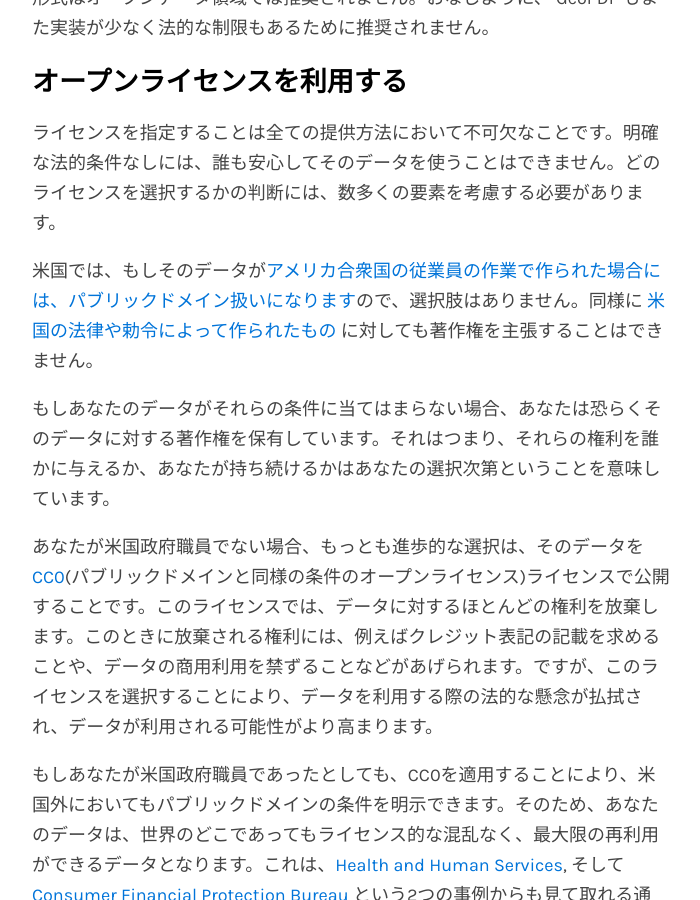
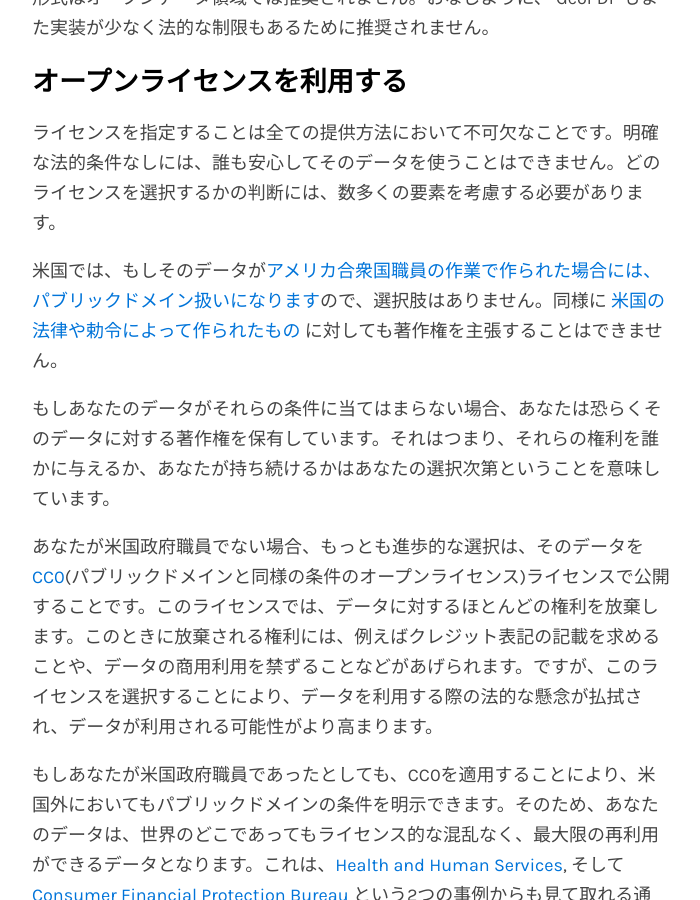
Before and after one commit to tmcw/simpleopendata, a Jekyll site: the page built from index.ja.md, in a window 1280 px wide and 900 px high, scrolled down 2382 px. Shown: the whole window, without its empty margins (288-988 px from the left). Built offline with Jekyll 4.4.1, drawn with Linux system fonts in a browser that asks for light colours; Markdown is read by kramdown in place of the engine named in the settings; comment, search, counter and statistics services are not loaded.

Commit message:
minor change

```diff
--- a/index.ja.md
+++ b/index.ja.md
@@ -52,7 +52,7 @@ language: ja
 
 ライセンスを指定することは全ての提供方法において不可欠なことです。明確な法的条件なしには、誰も安心してそのデータを使うことはできません。どのライセンスを選択するかの判断には、数多くの要素を考慮する必要があります。
 
-米国では、もしそのデータが[アメリカ合衆国の従業員の作業で作られた場合には、パブリックドメイン扱いになります](http://en.wikipedia.org/wiki/Work_of_the_United_States_Government)ので、選択肢はありません。同様に [米国の法律や勅令によって作られたもの](http://en.wikipedia.org/wiki/Edict_of_government) に対しても著作権を主張することはできません。
+米国では、もしそのデータが[アメリカ合衆国職員の作業で作られた場合には、パブリックドメイン扱いになります](http://en.wikipedia.org/wiki/Work_of_the_United_States_Government)ので、選択肢はありません。同様に [米国の法律や勅令によって作られたもの](http://en.wikipedia.org/wiki/Edict_of_government) に対しても著作権を主張することはできません。
 
 もしあなたのデータがそれらの条件に当てはまらない場合、あなたは恐らくそのデータに対する著作権を保有しています。それはつまり、それらの権利を誰かに与えるか、あなたが持ち続けるかはあなたの選択次第ということを意味しています。
 
```
